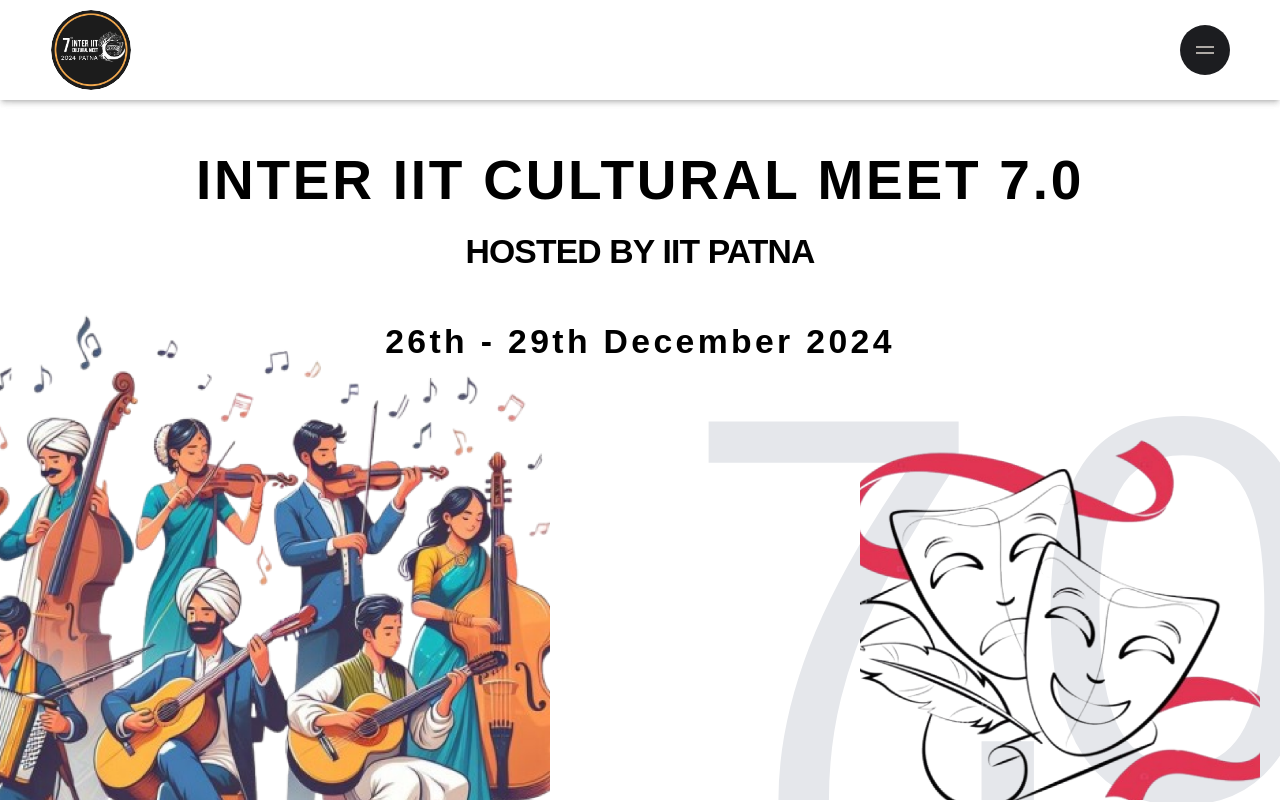
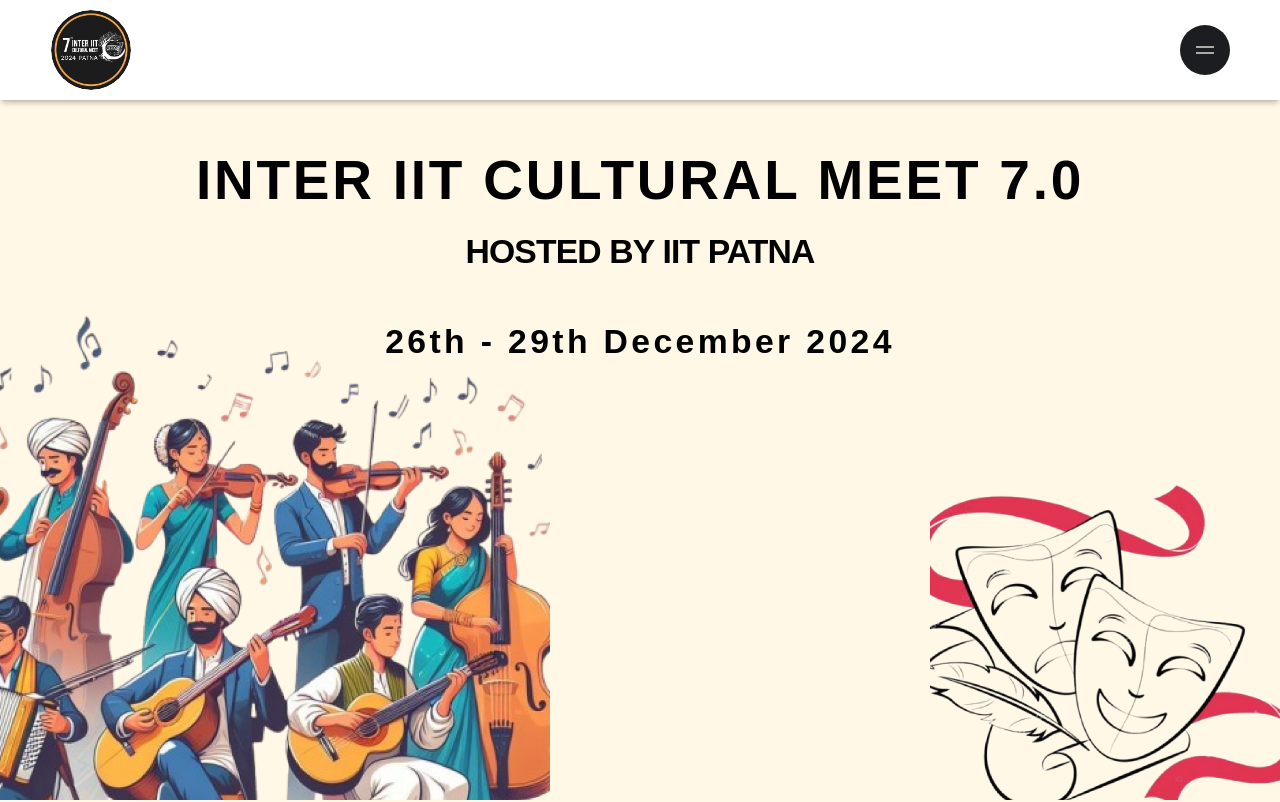
Before and after one commit to AnnonymousBanda/inter-iit-cult-meet-2024, a Next.js app: page / in a window 1280 px wide. Shown: the top 802 px of the page. Built offline with nearby package versions, Linux system fonts and the light colour scheme.

Commit message:
final touches

```diff
--- a/app/contact-us/page.jsx
+++ b/app/contact-us/page.jsx
@@ -1,5 +1,5 @@
 import Link from 'next/link';
-import { Card, Navbar, Stairs } from '../../components';
+import { Card, Footer, Navbar, Stairs } from '../../components';
 
 const page = () => {
     const data = [
@@ -37,6 +37,7 @@ const page = () => {
         },
     ];
     return (
+        <>
             <main className="w-full bg-backGround py-[12rem]">
                 <div className="max-container lg:w-2/3 w-full h-full min-h-screen py-[3rem] pl-[5rem] flex flex-col gap-[3rem]">
                     <h1 className="font-bold text-[4rem] tracking-tight uppercase">
@@ -105,6 +106,8 @@ const page = () => {
                     </div>
                 </div>
             </main>
+            <Footer bgcolor='#F4F7FE' />
+        </>
     );
 };
 
--- a/app/layout.jsx
+++ b/app/layout.jsx
@@ -13,7 +13,6 @@ export default function RootLayout({ children }) {
             <body>
                 <Navbar />
                 {children}
-                <Footer />
             </body>
         </html>
     );
--- a/app/leaderboard/page.jsx
+++ b/app/leaderboard/page.jsx
@@ -1,5 +1,6 @@
 import React from 'react';
 import Celebration from '../../components/Celebration';
+import Footer from '../../components/Footer'
 
 const Podium = ({ topThree }) => {
     const podiumColors = ['bg-orange-400', 'bg-yellow-400', 'bg-pink-400'];
@@ -103,6 +104,7 @@ const Leaderboard = () => {
     ];``
 
     return (
+        <>
         <main className="w-full min-h-screen py-[12rem] bg-backGround">
             <div className="max-container">
                 <Celebration />
@@ -113,6 +115,8 @@ const Leaderboard = () => {
                 <Standings standings={standings} />
             </div>
         </main>
+        <Footer bgcolor='#F4F7FE'/>
+        </>
     );
 };
 
--- a/app/page.jsx
+++ b/app/page.jsx
@@ -1,12 +1,18 @@
 import React from 'react';
-import { LazyBlurImage, Navbar, Stairs } from '../components';
+import { Footer, LazyBlurImage, Navbar, Stairs } from '../components';
 import Image from 'next/image';
 
 const EventCard = ({ imageUrl, text, heading }) => {
     return (
         <div className="md:basis-1/2 lg:basis-1/3 p-12">
             <div className="bg-textbox rounded-xl h-full flex flex-col justify-between">
-                    <Image src={'/images/' + imageUrl} width={1080} height="1080" className="w-full rounded-xl" alt={heading} />
+                <Image
+                    src={'/images/' + imageUrl}
+                    width={1080}
+                    height="1080"
+                    className="w-full rounded-xl"
+                    alt={heading}
+                />
                 <div className="p-4 h-full">
                     <div className="flex flex-col gap-4 justify-between h-full">
                         <div>
@@ -17,52 +23,132 @@ const EventCard = ({ imageUrl, text, heading }) => {
                 </div>
             </div>
         </div>
-
     );
 };
-
 
 const page = () => {
     return (
         <>
             <Stairs>
-                <section className="min-h-screen w-full relative bg-white">
+                <section className="min-h-screen w-full relative bg-[#FFF8E7]">
                     <Navbar />
-                    <div className="w-full lg:h-[12rem] h-[8rem]"></div>                <div className="w-fit h-fit absolute bottom-[-3rem] right-0 leading-none">
-                        <span className="text-[55rem] tracking-[-0.1em] text-gray-200 m-0 p-0 leading-[0.8] overflow-hidden">
+                    <div className="w-full lg:h-[12rem] h-[5rem]"></div>{' '}
+                    {/* <div className="md:w-fit md:h-fit lg:block hidden absolute z-10 lg:bottom-[-3rem] bottom-[-2rem] right-0 leading-none">
+                        <span className="lg:text-[55rem] text-[35rem] tracking-[-0.1em] text-black m-0 p-0 leading-[0.8] overflow-hidden">
                             7.0
                         </span>
+                    </div> */}
+                    <div className="w-0 h-0 xl:w-[55rem] xl:h-[50rem] lg:w-[45rem] lg:h-[40rem] md:w-[45rem] md:h-[40rem] z-10 absolute lg:bottom-0 bottom-[5rem] left-0">
+                        <LazyBlurImage
+                            src="herobg.png"
+                            alt="Hero Image"
+                            rounded={false}
+                            bgColor={false}
+                        />
                     </div>
-                    <div className='w-0 h-0 lg:w-[55rem] lg:h-[50rem] absolute bottom-0 left-0'>
-                        <LazyBlurImage src='herobg.png' alt='Hero Image' rounded={false} bgColor={false} />
+                    <div className="w-[20rem] h-[30rem] z-10 md:w-0 md:h-0 absolute lg:bottom-0 bottom-[5rem] left-[-8rem]">
+                        <LazyBlurImage
+                            src="herobg3.png"
+                            alt="Hero Image"
+                            rounded={false}
+                            bgColor={false}
+                        />
                     </div>
-                    <div className='w-0 h-0 lg:w-[40rem] lg:h-[40rem] absolute bottom-0 right-[2rem]'>
-                        <LazyBlurImage src='herobg2.png' alt='Hero Image' rounded={false} bgColor={false} />
+                    <div className="w-full h-[15rem] lg:h-[0rem] xl:h-[0rem] absolute lg:bottom-0 bottom-[5rem]">
+                        <LazyBlurImage
+                            src="herobg4.png"
+                            alt="Hero Image"
+                            rounded={false}
+                            bgColor={false}
+                        />
                     </div>
-                    <div className='w-full h-full py-[3rem] flex flex-col gap-[2rem] justify-center text-center items-center'>
-                        <h1 className='text-[5.5rem] tracking-wider uppercase'>INTER IIT CULTURAL MEET 7.0</h1>
-                        <h2 className='uppercase tracking-tight'>Hosted by IIT Patna</h2>
-                        <h2 className='tracking-widest py-[3rem]'>26th - 29th December 2024</h2>
+                    <div className="w-[25rem] h-[25rem] lg:w-[35rem] lg:h-[35rem] absolute lg:bottom-0 bottom-[5rem] right-[0rem]">
+                        <LazyBlurImage
+                            src="herobg2.png"
+                            alt="Hero Image"
+                            rounded={false}
+                            bgColor={false}
+                        />
+                    </div>
+                    <div className="w-full h-full lg:py-[3rem] md:py-[8rem] py-[5rem] flex flex-col gap-[2rem] justify-center text-center items-center">
+                        <h1 className="lg:text-[5.5rem] text-[4rem] tracking-wider uppercase">
+                            INTER IIT CULTURAL MEET 7.0
+                        </h1>
+                        <h2 className="uppercase tracking-tight">
+                            Hosted by IIT Patna
+                        </h2>
+                        <h2 className="tracking-widest py-[3rem]">
+                            26th - 29th December 2024
+                        </h2>
                     </div>
                 </section>
             </Stairs>
-            <div className="bg-white flex flex-col py-[6rem] items-center justify-center">
+            <div className="bg-[#FFF8E7] flex flex-col py-[6rem] items-center justify-center max-container">
                 <h1 className="text-[5.5rem]">EVENTS</h1>
-                <main className="w-full min-h-screen py-[6rem] bg-white flex flex-wrap items-center justify-center">
-                    <EventCard imageUrl="com.png" text="hi" heading="COMEDY CUP" />
-                    <EventCard imageUrl="DAC.png" text="hi" heading="DIGITAL ARTS CUP" />
-                    <EventCard imageUrl="Culinary Arts.png" text="hi" heading="CULINARY ARTS CUP" />
-                    <EventCard imageUrl="FA.png" text="hi" heading="FINE ARTS CUP" />
-                    <EventCard imageUrl="Fashion Cup.png" text="hi" heading="FASHION CUP" />
-                    <EventCard imageUrl="Theartre.png" text="hi" heading="THEATRE CUP" />
-                    <EventCard imageUrl="Dance art.png" text="hi" heading="DANCE ARTS CUP" />
-                    <EventCard imageUrl="MA.png" text="hi" heading="MUSIC ARTS CUP" />
-                    <EventCard imageUrl="LA.png" text="hi" heading="LITERARY ARTS CUP" />
-                    <EventCard imageUrl="SA.png" text="hi" heading="SPEAKING ARTS CUP" />
-                    <EventCard imageUrl="FIILM.png" text="hi" heading="FILM ARTS CUP" />
-                    <EventCard imageUrl="QUIZ.png" text="hi" heading="QUIZ CUP" />
+                <main className="w-full min-h-screen py-[6rem] bg-[#FFF8E7] flex flex-wrap items-center justify-center">
+                    <EventCard
+                        imageUrl="com.png"
+                        text="hi"
+                        heading="COMEDY CUP"
+                    />
+                    <EventCard
+                        imageUrl="DAC.png"
+                        text="hi"
+                        heading="DIGITAL ARTS CUP"
+                    />
+                    <EventCard
+                        imageUrl="Culinary Arts.png"
+                        text="hi"
+                        heading="CULINARY ARTS CUP"
+                    />
+                    <EventCard
+                        imageUrl="FA.png"
+                        text="hi"
+                        heading="FINE ARTS CUP"
+                    />
+                    <EventCard
+                        imageUrl="Fashion Cup.png"
+                        text="hi"
+                        heading="FASHION CUP"
+                    />
+                    <EventCard
+                        imageUrl="Theartre.png"
+                        text="hi"
+                        heading="THEATRE CUP"
+                    />
+                    <EventCard
+                        imageUrl="Dance art.png"
+                        text="hi"
+                        heading="DANCE ARTS CUP"
+                    />
+                    <EventCard
+                        imageUrl="MA.png"
+                        text="hi"
+                        heading="MUSIC ARTS CUP"
+                    />
+                    <EventCard
+                        imageUrl="LA.png"
+                        text="hi"
+                        heading="LITERARY ARTS CUP"
+                    />
+                    <EventCard
+                        imageUrl="SA.png"
+                        text="hi"
+                        heading="SPEAKING ARTS CUP"
+                    />
+                    <EventCard
+                        imageUrl="FIILM.png"
+                        text="hi"
+                        heading="FILM ARTS CUP"
+                    />
+                    <EventCard
+                        imageUrl="QUIZ.png"
+                        text="hi"
+                        heading="QUIZ CUP"
+                    />
                 </main>
             </div>
+            <Footer bgcolor="#FFF8E7" />
         </>
     );
 };
--- a/components/Footer.jsx
+++ b/components/Footer.jsx
@@ -112,7 +112,7 @@ const FooterContent = () => {
     );
 };
 
-const Footer = () => {
+const Footer = ({bgcolor}) => {
     const pathRef = useRef(null);
     const [containerWidth, setContainerWidth] = useState(0);
 
@@ -165,13 +165,13 @@ const Footer = () => {
                     className="w-full h-screen absolute top-[0] z-[10] bg-transparent pointer-events-none"
                     viewBox="0 0 500 250"
                     preserveAspectRatio="none"
-                    fill="#F4F7FE"
+                    fill={bgcolor}
                 >
                     <path
                         ref={pathRef}
                         d="M 0 0 Q 250 0 500 0"
                         strokeWidth="1"
-                        fill="#fff"
+                        fill={bgcolor}
                         className="filter drop-shadow-[0_7px_13px_rgba(128,128,128,0.3)]"
                     />
                 </svg>
--- a/components/NavMenu.jsx
+++ b/components/NavMenu.jsx
@@ -110,7 +110,7 @@ export default function NavMenu({ menuOpen, setMenuOpen }) {
 
     return (
         <div
-            className={`bg-black xl:w-1/4 md:w-1/3 sm:w-1/2 w-full h-full fixed z-[500] menu-transition right-[-100%] top-0 text-[#dfdfdf]`}
+            className={`bg-black xl:w-1/4 md:w-1/2 sm:w-1/2 w-full h-full fixed z-[500] menu-transition right-[-100%] top-0 text-[#dfdfdf]`}
         >
             <div className="w-full h-full flex flex-col max-container py-[2rem] bg-[#171717] overflow-x-hidden ">
                 <div className="nav-header flex justify-end items-end border-b border-white text-[1.6rem] mb-[1.5rem] py-[1rem] px-[2rem]">
```
Also changed, not shown: public/images/herobg3.png (added), 1 other file (tests, documents, lock files or other folders). Lines whose indentation alone changed are shown as unchanged.
